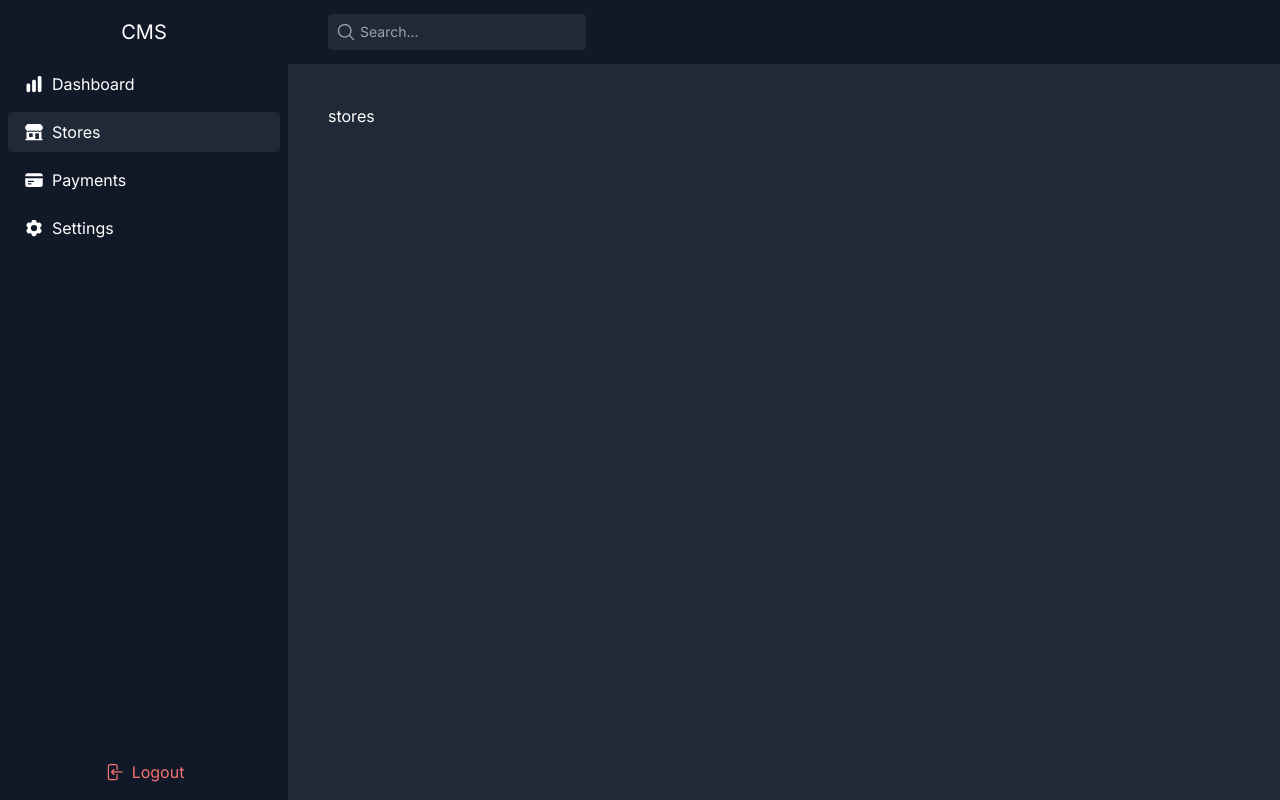
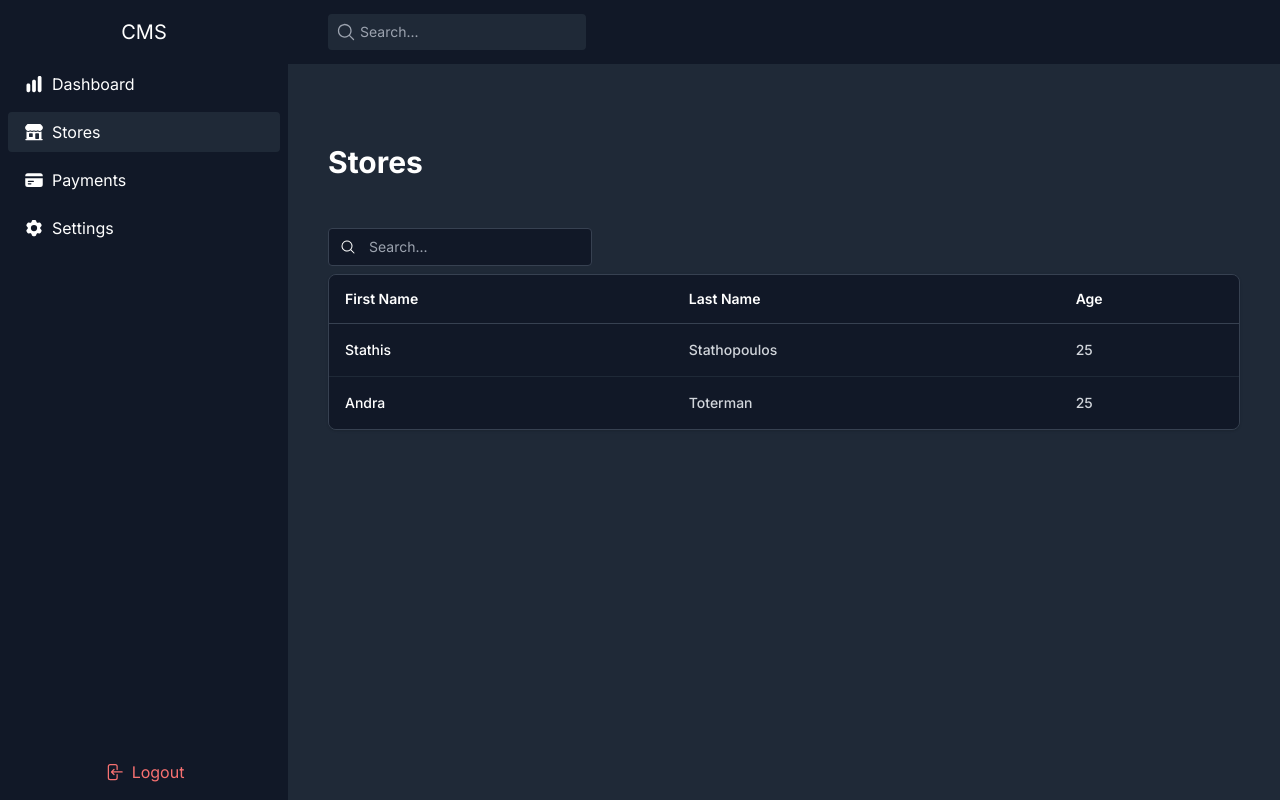
Before and after one commit to stathis1998/cms, a Next.js app: page /stores in a window 1280 px wide. Built offline with nearby package versions, Linux system fonts and the light colour scheme.

Commit message:
Created basic table.

```diff
--- a/app/stores/page.tsx
+++ b/app/stores/page.tsx
@@ -1,3 +1,40 @@
+import Table from "@/components/common/Table";
+
 export default function Stores() {
-  return <div>stores</div>;
+  return (
+    <div>
+      <div className="my-10 flex justify-between">
+        <h1 className="text-3xl font-bold">Stores</h1>
+      </div>
+      <Table
+        searchable
+        columns={[
+          {
+            Header: "First Name",
+            accessor: "firstName",
+          },
+          {
+            Header: "Last Name",
+            accessor: "lastName",
+          },
+          {
+            Header: "Age",
+            accessor: "age",
+          },
+        ]}
+        data={[
+          {
+            firstName: "Stathis",
+            lastName: "Stathopoulos",
+            age: 25,
+          },
+          {
+            firstName: "Andra",
+            lastName: "Toterman",
+            age: 25,
+          },
+        ]}
+      />
+    </div>
+  );
 }
--- a/components/common/Table.tsx
+++ b/components/common/Table.tsx
@@ -1,21 +1,152 @@
 "use client";
 
+import { useState } from "react";
+
 import cn from "classnames";
+import {
+  useReactTable,
+  getCoreRowModel,
+  getPaginationRowModel,
+  getFilteredRowModel,
+  createColumnHelper,
+  flexRender,
+  ColumnDef,
+} from "@tanstack/react-table";
+import { MagnifyingGlassIcon } from "@heroicons/react/24/solid";
 
-export type TTableProps = React.HTMLAttributes<HTMLTableElement> & {};
+export type TTableProps = React.HTMLAttributes<HTMLTableElement> & {
+  entriesPerPage?: number;
+  searchable?: boolean;
+  pagination?: boolean;
+
+  columns: {
+    Header: string;
+    accessor: string;
+  }[];
+  data: any[];
+};
 
 export default function Table(props: TTableProps) {
-  const { className } = props;
+  const {
+    className,
+    entriesPerPage = 10,
+    searchable = false,
+    pagination = false,
+    columns,
+    data,
+  } = props;
+
+  const [searchValue, setSearchValue] = useState("");
+
+  const columnHelper = createColumnHelper<any>();
+
+  const defaultColumns: ColumnDef<any, any>[] = columns.map(
+    ({ Header, accessor }) =>
+      columnHelper.accessor(accessor, {
+        header: Header,
+      })
+  );
+
+  const { getHeaderGroups, getRowModel, setPageIndex, getPageCount, getState } =
+    useReactTable({
+      columns: defaultColumns,
+      data,
+      state: {
+        globalFilter: searchValue,
+      },
+      initialState: {
+        pagination: {
+          pageIndex: 0,
+          pageSize: entriesPerPage,
+        },
+      },
+      getCoreRowModel: getCoreRowModel(),
+      getPaginationRowModel: pagination ? getPaginationRowModel() : undefined,
+      getFilteredRowModel: searchable ? getFilteredRowModel() : undefined,
+    });
 
   return (
+    <div>
+      <div className="py-2">
+        {searchable && (
+          <div className="relative">
+            <MagnifyingGlassIcon className="absolute left-3 top-1/2 transform -translate-y-1/2 h-4 w-4" />
+            <input
+              className="bg-gray-900 rounded pl-10 pr-3 py-2 text-sm border border-gray-700"
+              type="text"
+              placeholder="Search..."
+              value={searchValue}
+              onChange={(e) => {
+                setSearchValue(e.target.value);
+              }}
+            />
+          </div>
+        )}
+      </div>
+      <div className="rounded-lg overflow-hidden border border-gray-700 shadow">
         <table
           className={cn(
-        "w-full bg-gray-900 text-white rounded-lg shadow-lg",
+            "min-w-full divide-y divide-gray-700 bg-gray-900",
             className
           )}
         >
-      <thead></thead>
-      <tbody></tbody>
+          <thead>
+            {getHeaderGroups().map((headerGroup) => (
+              <tr key={headerGroup.id}>
+                {headerGroup.headers.map((header, index) => (
+                  <th
+                    key={header.id}
+                    className={cn(
+                      "py-3.5 text-left text-sm font-semibold text-white",
+                      {
+                        "pl-4 pr-3": index === 0,
+                        "px-3": index !== 0,
+                      }
+                    )}
+                  >
+                    {header.isPlaceholder
+                      ? null
+                      : flexRender(
+                          header.column.columnDef.header,
+                          header.getContext()
+                        )}
+                  </th>
+                ))}
+              </tr>
+            ))}
+          </thead>
+          <tbody className={cn("divide-y divide-gray-800")}>
+            {data.length === 0 && (
+              <tr>
+                <td
+                  colSpan={columns.length}
+                  className="p-4 text-center text-gray-500"
+                >
+                  No data
+                </td>
+              </tr>
+            )}
+            {getRowModel().rows.map((row) => (
+              <tr key={row.id}>
+                {row.getVisibleCells().map((cell, index) => (
+                  <td
+                    key={cell.id}
+                    className={cn(
+                      "whitespace-nowrap py-4 text-sm font-medium",
+                      {
+                        "pl-4 pr-3 text-white": index === 0,
+                        "px-3 text-gray-300": index !== 0,
+                      }
+                    )}
+                  >
+                    {flexRender(cell.column.columnDef.cell, cell.getContext())}
+                  </td>
+                ))}
+              </tr>
+            ))}
+          </tbody>
         </table>
+      </div>
+    </div>
   );
 }
```
Lines whose indentation alone changed are shown as unchanged.
